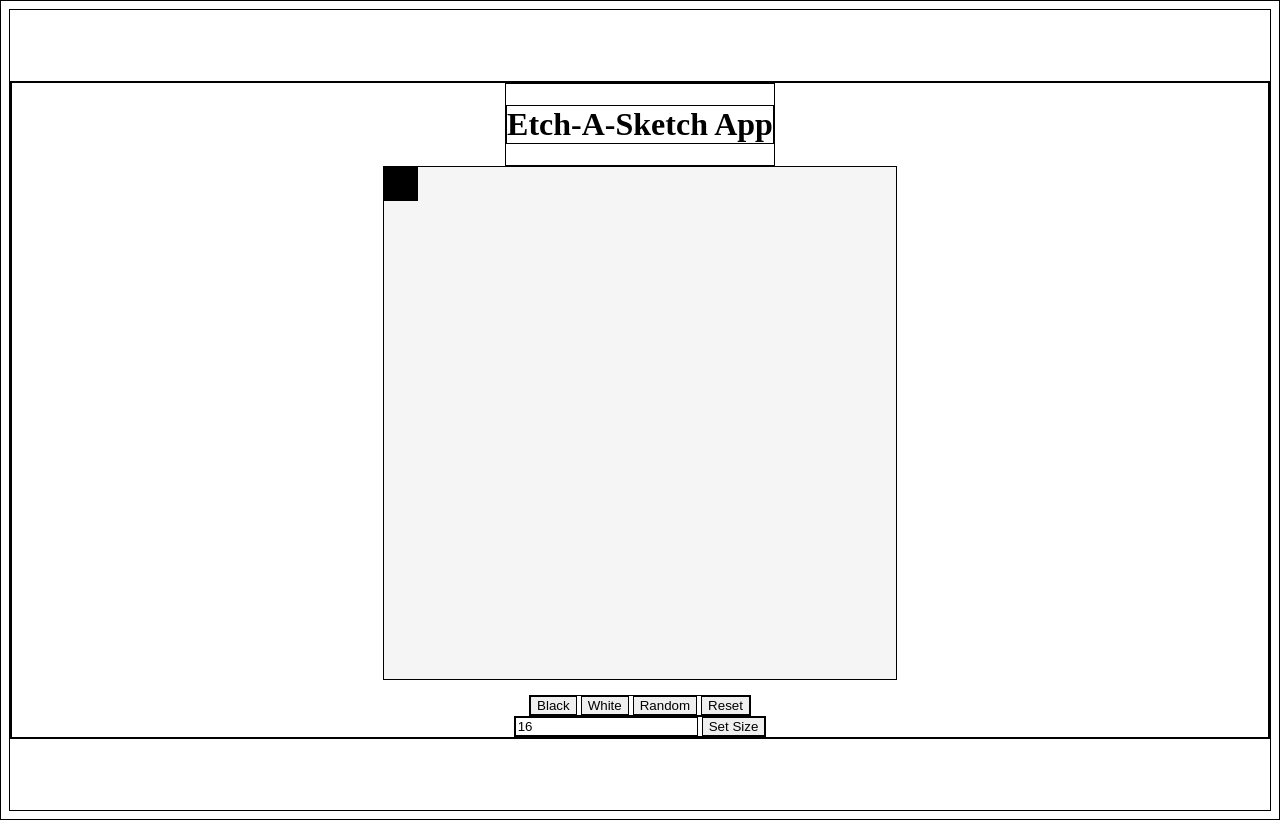
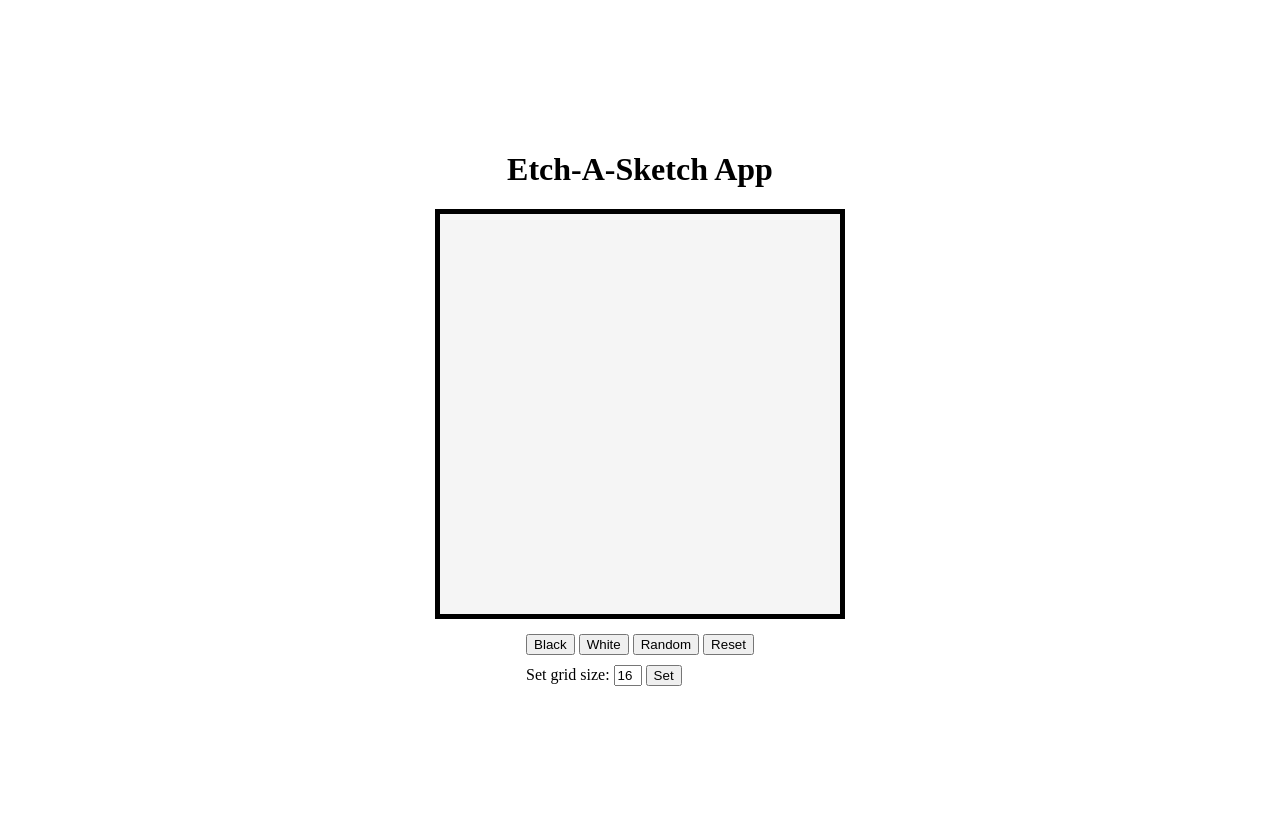
Before and after one commit to DrunkPlato21/odin-etch, a plain HTML site: page index.html in a window 1280 px wide. Drawn offline with Linux system fonts and the light colour scheme.

Commit message:
completed grid generator, fixed some styling

```diff
--- a/game.js
+++ b/game.js
@@ -0,0 +1,29 @@
+
+
+function createGrid(num) {
+    const gridContainer = document.querySelector(".board");
+    gridContainer.style.gridTemplateColumns = `repeat(${num}, 1fr)`;
+    gridContainer.style.gridTemplateRows = `repeat(${num}, 1fr)`;
+
+    for (let i=1; i <= num * num; i++) {
+        let div = document.createElement("div");
+        div.classList.add("grid-item")
+        gridContainer.appendChild(div);
+    }
+
+}
+
+
+const buttons = document.querySelectorAll('button');
+
+
+// we use the .forEach method to iterate through each button
+buttons.forEach((button) => {
+
+    // and for each one we add a 'click' listener
+    button.addEventListener('click', () => {
+      alert(button.id);
+    });
+  });
+
+createGrid(16)
--- a/index.html
+++ b/index.html
@@ -17,11 +17,12 @@
         <div class="content">
             <div class="title"><h1>Etch-A-Sketch App</h1></div>
             <div class="board">
-                <div class="grid-item grid-item-1"></div>
 
 
 
             </div>
+        <div class="grid-controls">
+
             <div class="buttons">
 
                 <button>Black</button>
@@ -31,11 +32,13 @@
 
             </div>
 
-            <div>
-                <input type="text" placeholder="Size of Board" value="16">
-                <button>Set Size</button>
+            <div class="grid-size-controls">
+                Set grid size:
+                <input type="text" placeholder="Size of Board" value="16" style="width: 20px">
+                <button>Set</button>
+            </div>
+        </div>
 
-            </div>
 
         </div>
 
--- a/styles.css
+++ b/styles.css
@@ -1,12 +1,13 @@
-* {border: 1px solid black;}
+ /** {border: 1px solid black;}*/
+
 
 body{
     display: flex;
-    min-height: 100vh;
+
+    height: 100vh;
     justify-content: center;
     align-content: center;
     flex-direction: column;
-
 
 }
 
@@ -21,11 +22,12 @@ html {
     align-items: center;
 }
 .board {
+    display: grid;
     background-color: whitesmoke;
-    width: 512px;
-    height: 512px;
+    width: 50vh;
+    height: 50vh;
     margin-bottom: 15px;
-    border: 1px solid black;
+    border: 5px solid black;
 
 }
 .title {
@@ -34,8 +36,12 @@ html {
 
 }
 
-.grid-item {
-    background-color: black;
-    height: 32px;
-    width: 32px;
+.grid-controls {
+    display: flex;
+    flex-direction: column;
 }
+
+
+.grid-size-controls {
+    margin-top: 10px;
+}
```
